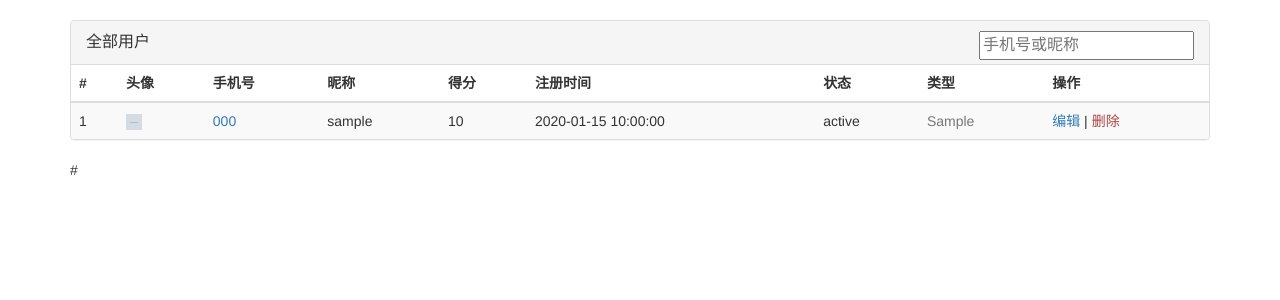
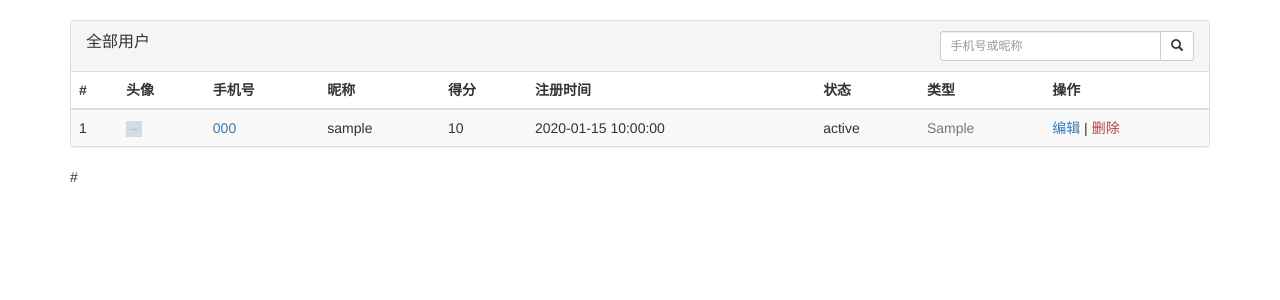
Before and after one commit to allan852/xiaoli, a Flask app: template xiaoli/templates/admin/account/index.html in a window 1280 px wide. Shown: the part 51-351 px from the top of the page. Run offline with Flask 2, Linux system fonts and the light colour scheme; the template is opened without the code that fills it: most values are stand-ins (such as "Sample title", 1, 10 or a date in 2020); grey boxes marked "Sample" are stand-in pictures; parts of the project's set-up code (start-up, migrations or seed data) failed here and were passed over; some libraries are stand-ins or nearby versions.

Commit message:
增加用户搜索

```diff
--- a/xiaoli/templates/admin/account/index.html
+++ b/xiaoli/templates/admin/account/index.html
@@ -6,9 +6,22 @@
             <div class="panel panel-default">
             <div class="panel-heading">
                 <div class="panel-title">
+                    <div class="row">
+                        <div class="col-xs-9">
                             <span>{{ _("全部用户") }}</span>
-                        <div class="search pull-right">
-                            <input type="" value="{{ q|d("", True) }}" placeholder="{{ _("手机号或昵称") }}"/>
+                        </div>
+                        <div class="col-xs-3">
+                            <form action="{{ url_for("admin_frontend.accounts") }}">
+                                <div class="input-group input-group-sm">
+                                    <input name="q" type="text" class="form-control" value="{{ q|d("", True) }}" placeholder="{{ _("手机号或昵称") }}">
+                                    <span class="input-group-btn">
+                                        <button class="btn btn-default" type="submit">
+                                            <span class="glyphicon glyphicon-search"></span>
+                                        </button>
+                                    </span>
+                                </div>
+                            </form>
+                        </div>
                     </div>
                 </div>
             </div>
@@ -37,7 +50,8 @@
                             {% endif %}
                         </td>
                         <td>
-                                    <a href="{{ url_for("admin_frontend.account_show", account_id=user.id) }}" class="">{{ user.cellphone }}</a>
+                            <a href="{{ url_for("admin_frontend.account_show", account_id=user.id) }}"
+                               class="">{{ user.cellphone }}</a>
                         </td>
                         <td>{{ user.nickname|d("", true) }}</td>
                         <td>{{ user.score_total }}</td>
@@ -47,7 +61,8 @@
                         <td>
                         <a href="{{ url_for("admin_frontend.account_edit", account_id=user.id) }}">{{ _("编辑") }}</a>
                         |
-                                    <a class="text-danger action-prompt" data-prompt="{{ _("确定要删除用户[%(name)s]吗？", name=user.cellphone) }}"
+                        <a class="text-danger action-prompt" data-prompt="
+                        {{ _("确定要删除用户[%(name)s]吗？", name=user.cellphone) }}"
                             href="{{ url_for("admin_frontend.account_delete", account_id=user.id) }}">{{ _("删除") }}</a>
                                 </td>
                             </tr>
@@ -58,7 +73,7 @@
             </div>
             {{ pagination.links }}
         {% else %}
-            <div class="panel-body">
+            <div class=" panel-body">
                     <div class="alert alert-success" role="alert">{{ _("没有用户") }}</div>
             </div>
         {% endif %}
```
Lines whose indentation alone changed are shown as unchanged.
